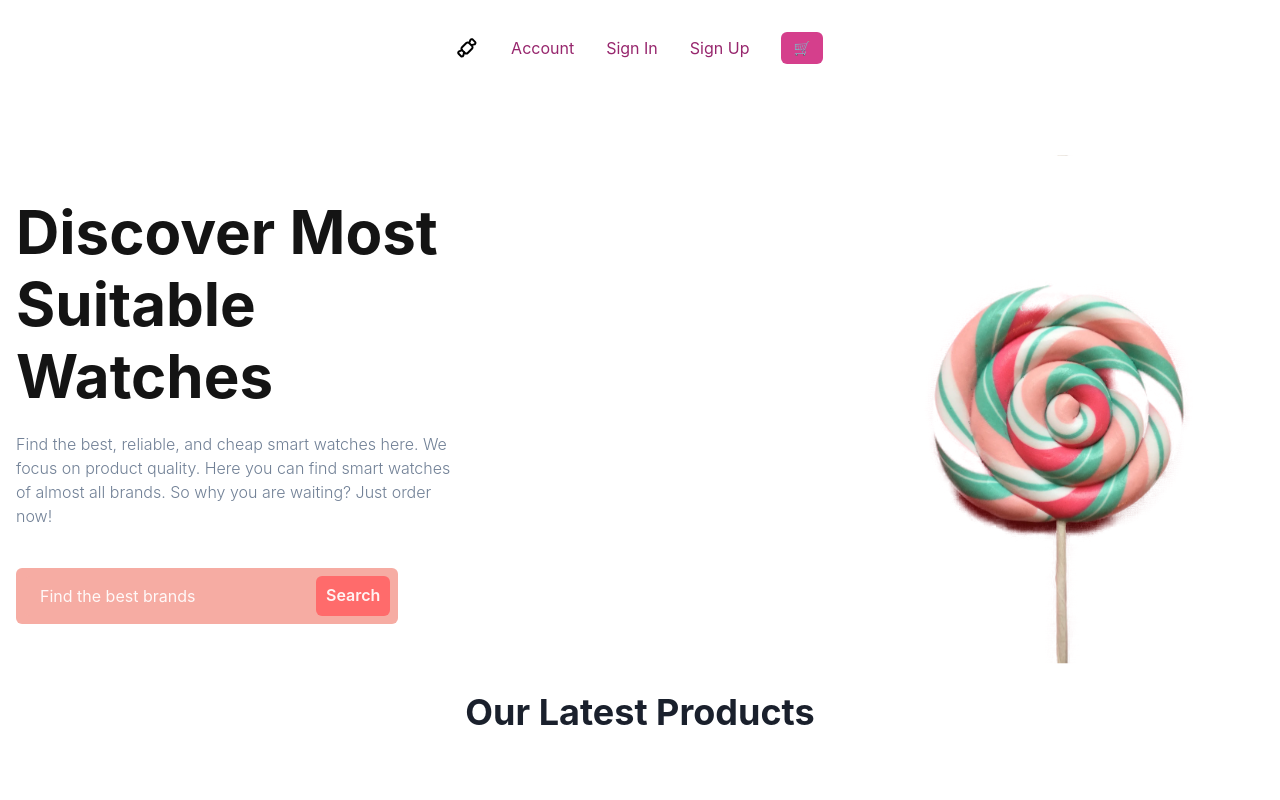
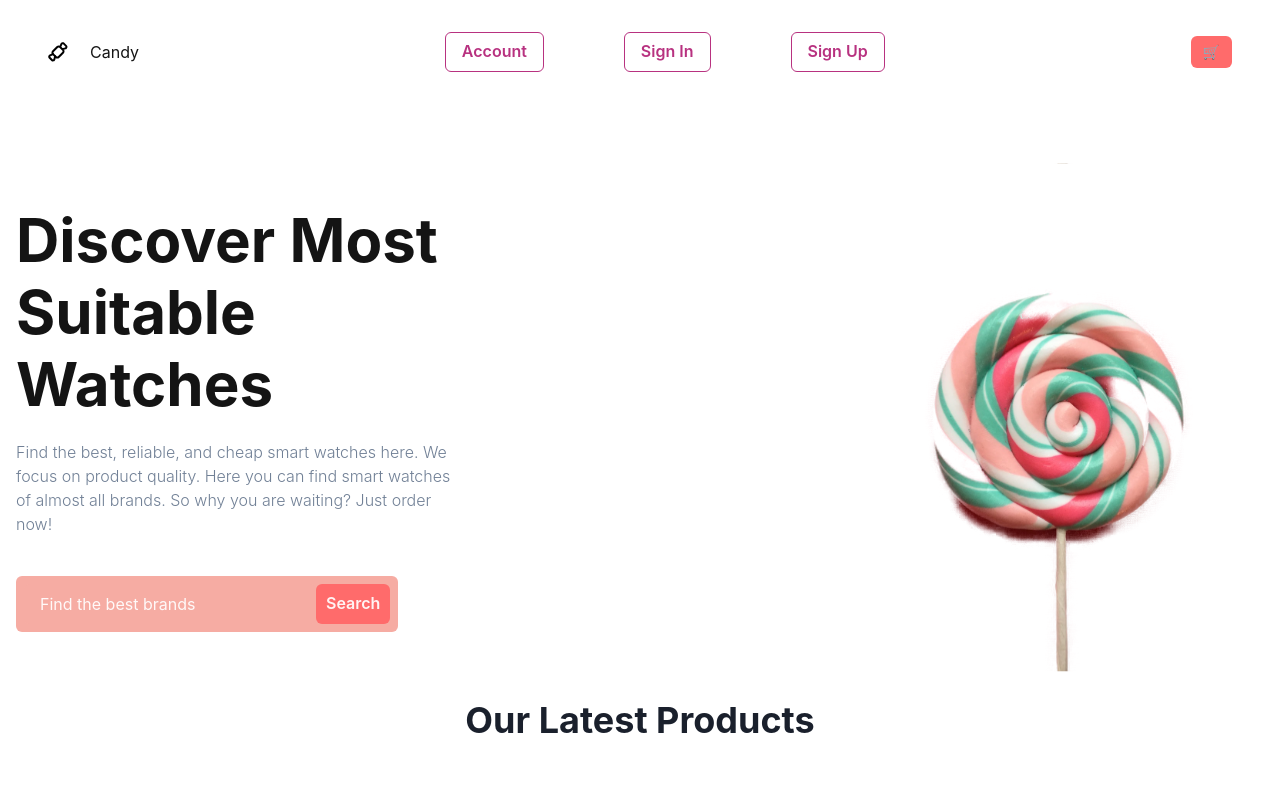
Before and after one commit to AntonelaRodriguez/CandyShop, a React (Vite) app in the folder Front/: page / in a window 1280 px wide. Shown: the top 800 px of the page. Built offline with nearby package versions, Linux system fonts and the light colour scheme.

Commit message:
fixing nav styles

```diff
--- a/Front/src/Components/Nav/Nav.jsx
+++ b/Front/src/Components/Nav/Nav.jsx
@@ -59,30 +59,63 @@ const MenuItem = ({ children, isLast, to = '/', ...rest }) => {
 const MenuLinks = ({ isOpen }) => {
   return (
     <Box
+      width="100%"
       display={{ base: isOpen ? 'block' : 'none', md: 'block' }}
       flexBasis={{ base: '100%', md: 'auto' }}
     >
       <Stack
         spacing={8}
         align="center"
-        justify={['center', 'space-between', 'flex-end', 'flex-end']}
+        justify={['center', 'space-between', 'center', 'space-between']}
         direction={['column', 'row', 'row', 'row']}
         pt={[4, 4, 0, 0]}
       >
-        <Flex align="center" justifyContent="center" display="flex">
+        <Flex
+          direction="row"
+          align="center"
+          justifyContent="center"
+          display="flex"
+        >
           <Link to="/">
-            <img src={img} />
+            <Flex
+              color="blackAlpha.900"
+              direction="row"
+              gap={5}
+              align="center"
+              justifyContent="center"
+              display="flex"
+            >
+              <img src={img} />
+              Candy
+            </Flex>
           </Link>
         </Flex>
-        <Link to="/how"> Account </Link>
-        <Link to="/signin"> Sign In </Link>
-        <Link to="/signup"> Sign Up </Link>
-        <Link to="/cart" isLast>
+        <Flex align="center" justifyContent="space-between" gap={20}>
+          <Link to="/how">
+            {' '}
+            <Button colorScheme="primary" variant="outline">
+              Account
+            </Button>{' '}
+          </Link>
+          <Link to="/signin">
+            {' '}
+            <Button colorScheme="primary" variant="outline">
+              Sign In{' '}
+            </Button>
+          </Link>
+          <Link to="/signup">
+            {' '}
+            <Button colorScheme="primary" variant="outline">
+              Sign Up{' '}
+            </Button>
+          </Link>
+        </Flex>
+        <Link to="/cart">
           <Button
             size="sm"
             rounded="md"
-            color={['primary.500', 'primary.500', 'white', 'red']}
-            bg={['white', 'white', 'primary.200', 'primary.500']}
+            color={['primary.200', 'primary.500', 'white', 'red.100']}
+            bg={['white', 'white', 'primary.200', 'primary.300']}
             _hover={{
               bg: ['primary.300']
             }}
```
